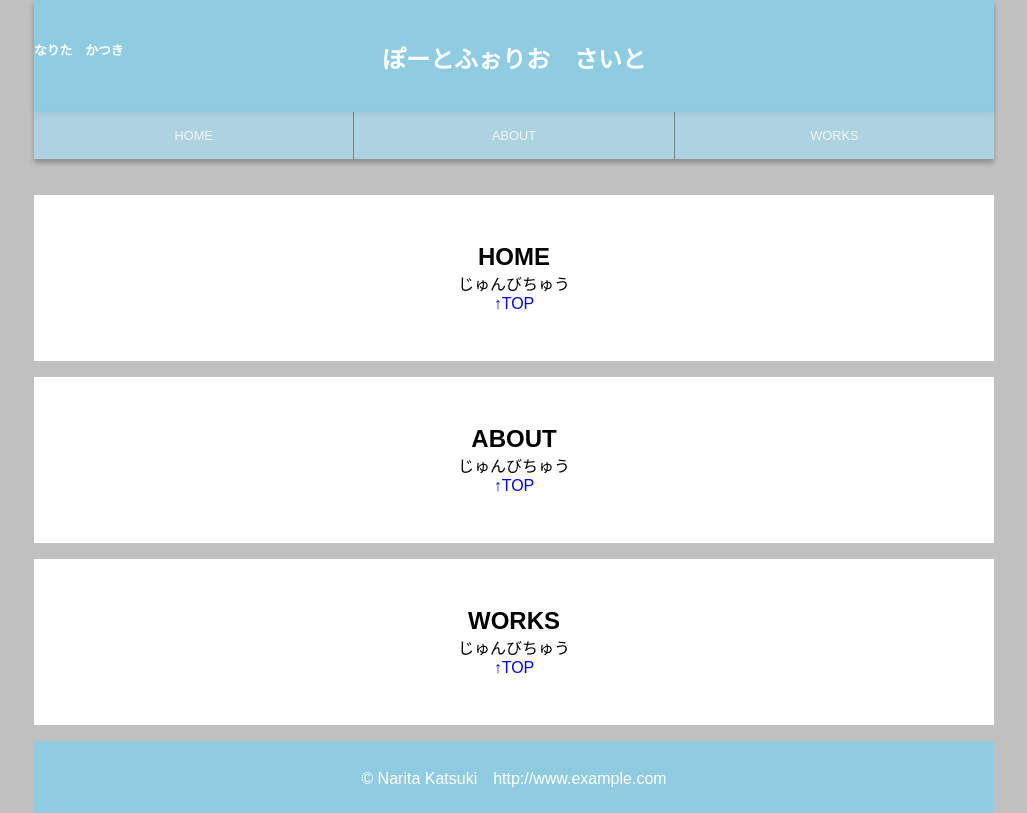
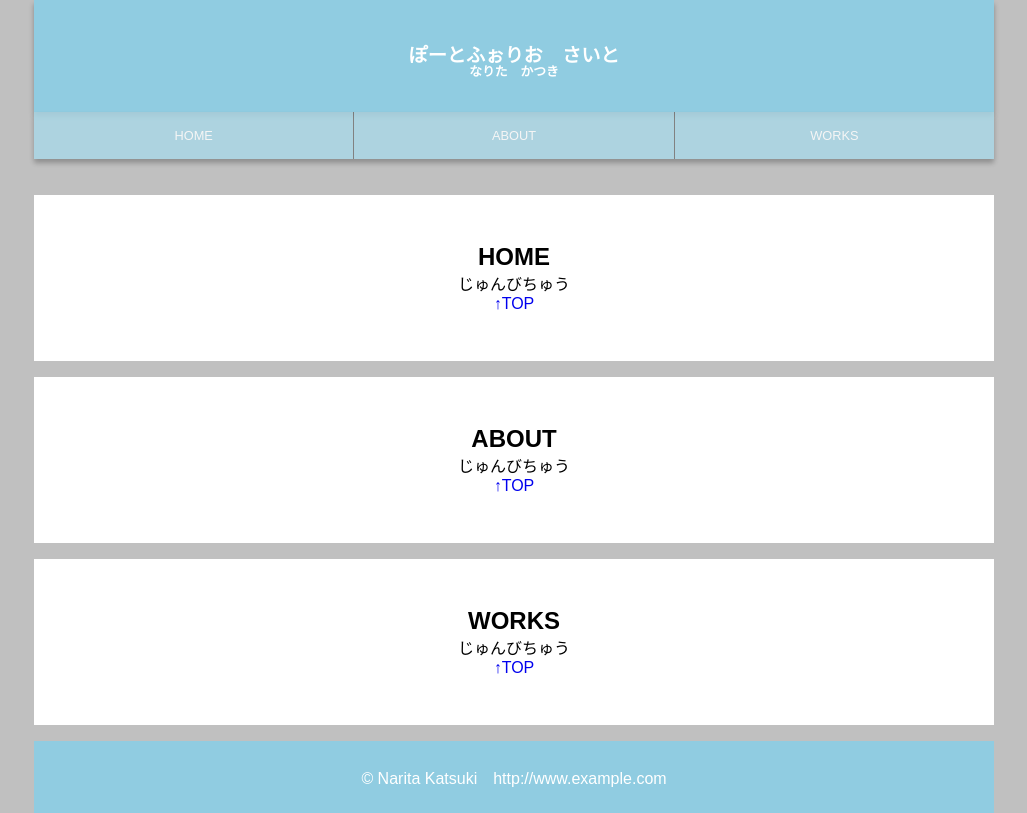
Before and after one commit to kAtsukinAritA/portfolio_01, a plain HTML site: page index.html in a window 1280 px wide. Shown: the whole page, without its empty margins (126-1153 px from the left). Drawn offline with nearby package versions, Linux system fonts and the light colour scheme.

Commit message:
Update style.css

```diff
--- a/style.css
+++ b/style.css
@@ -98,12 +98,13 @@ footer {
     left: 0rem;
     width: 100%;
     text-align: center;
-    font-size: 1.5rem;
+    font-size: 1.2rem;
   }
   header h2 {
-  top: 2.5rem;
+  top: 3.8rem;
   left: 0rem;
   width: 100%;
+  text-align: center;
   font-size: 0.8rem;
 }
   #lists {
```
